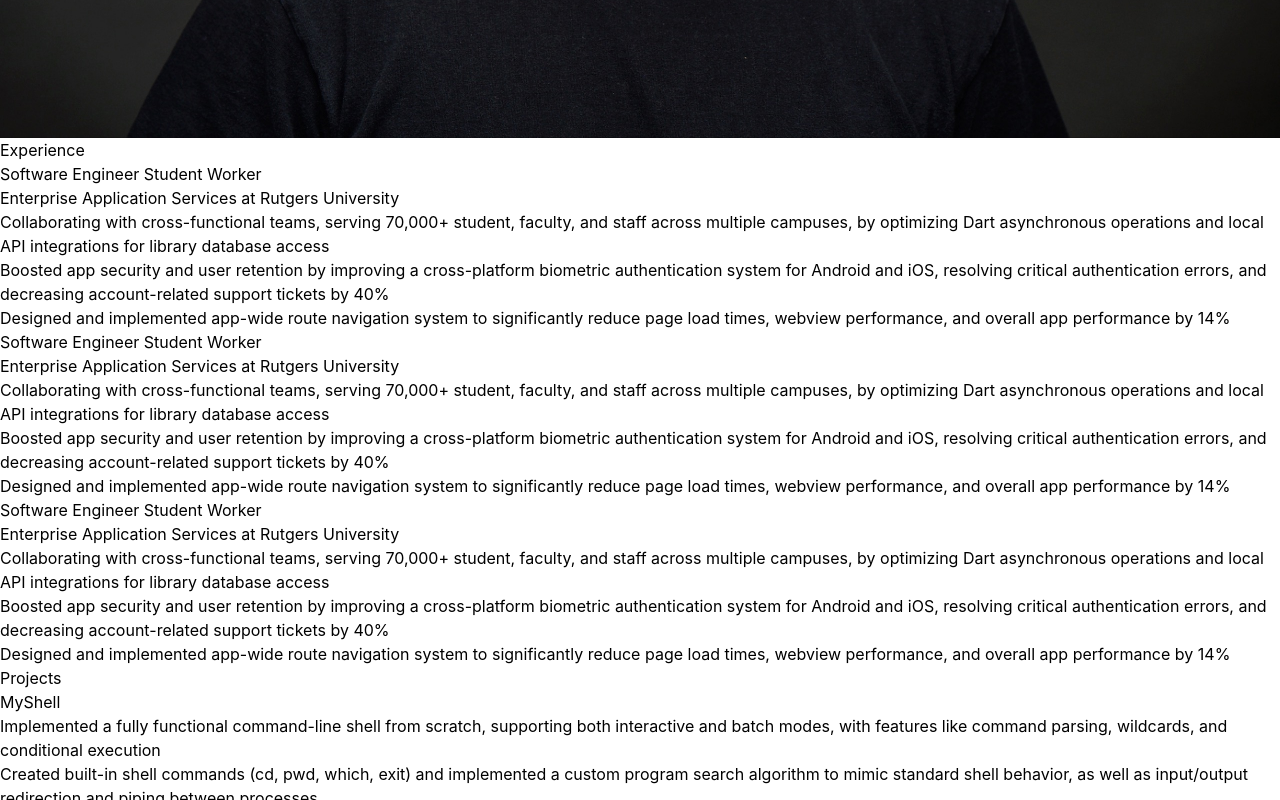
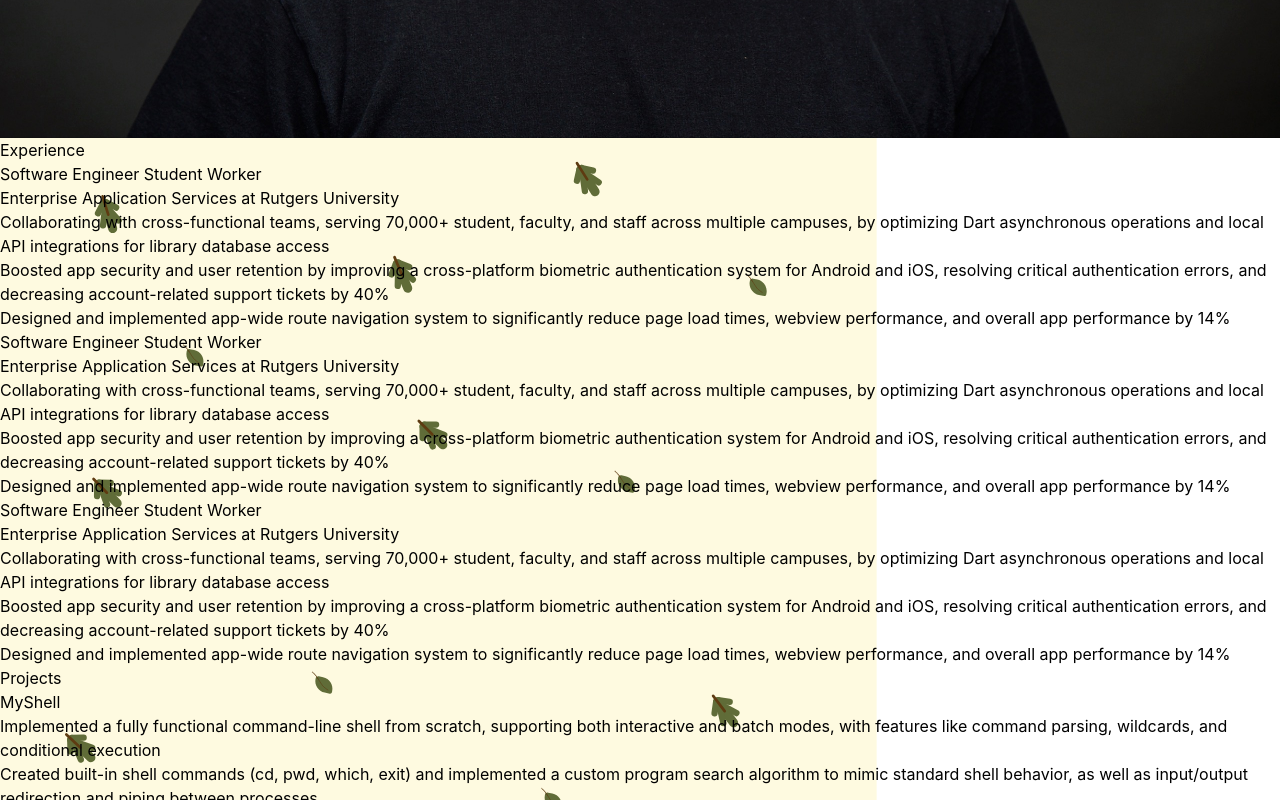
Before and after one commit to jm2693/Personal-Website, a React (Create React App) app: page / in a window 1280 px wide. Shown: the part 1780-2580 px from the top of the page. Built offline with nearby package versions, Linux system fonts and the light colour scheme; a web font is replaced by a local one.

Commit message:
infinite leaves

```diff
--- a/src/App.jsx
+++ b/src/App.jsx
@@ -20,7 +20,7 @@ function App() {
 
       <div className='bg-secondaryGreen py-6'></div>
 
-      <div className={`bg-white ${styles.paddingX} ${styles.flexStart}`}>
+      <div className={`bg-white bg-moving-leaf animate-moving-bg ${styles.paddingX} ${styles.flexStart}`}>
         <div className={`${styles.boxWidth}`}>
           <div className="md:grid md:grid-cols-12 gap-4">
             <div className="md:col-span-5 relative"></div>
--- a/src/index.css
+++ b/src/index.css
@@ -1,5 +1,5 @@
 @import url("https://fonts.googleapis.com/css2?family=MuseoModerno:ital,wght@0,100..900;1,100..900&family=PT+Sans+Narrow:wght@700&display=swap");
-
+/* @import './assets/leaf-background.svg'; */
 @import 'tailwindcss/base';
 @import 'tailwindcss/components';
 
@@ -30,6 +30,18 @@
   .hover-underline-menu li:hover::after {
     @apply w-full;
   }
+}
+
+@keyframes moving-background {
+  from {background-position: 0 0;}
+  to {background-position: 100% 100%;}
+}
+
+.bg-moving-leaf {
+  background-image: url('./assets/leaf-background.svg');
+  background-size: 75%;
+  background-repeat: repeat-x;
+  background-repeat: repeat-y;
 }
 
 .text-gradient {
--- a/tailwind.config.js
+++ b/tailwind.config.js
@@ -18,6 +18,9 @@ module.exports = {
       },
       fontFamily: {
         museomoderno: ["MuseoModerno", "sans-serif"],
+      },
+      animation: {
+        'moving-bg': 'moving-background 60s linear infinite',
       },
     },
     screens: {
```
Also changed, not shown: src/assets/leaf-background.svg (added).
